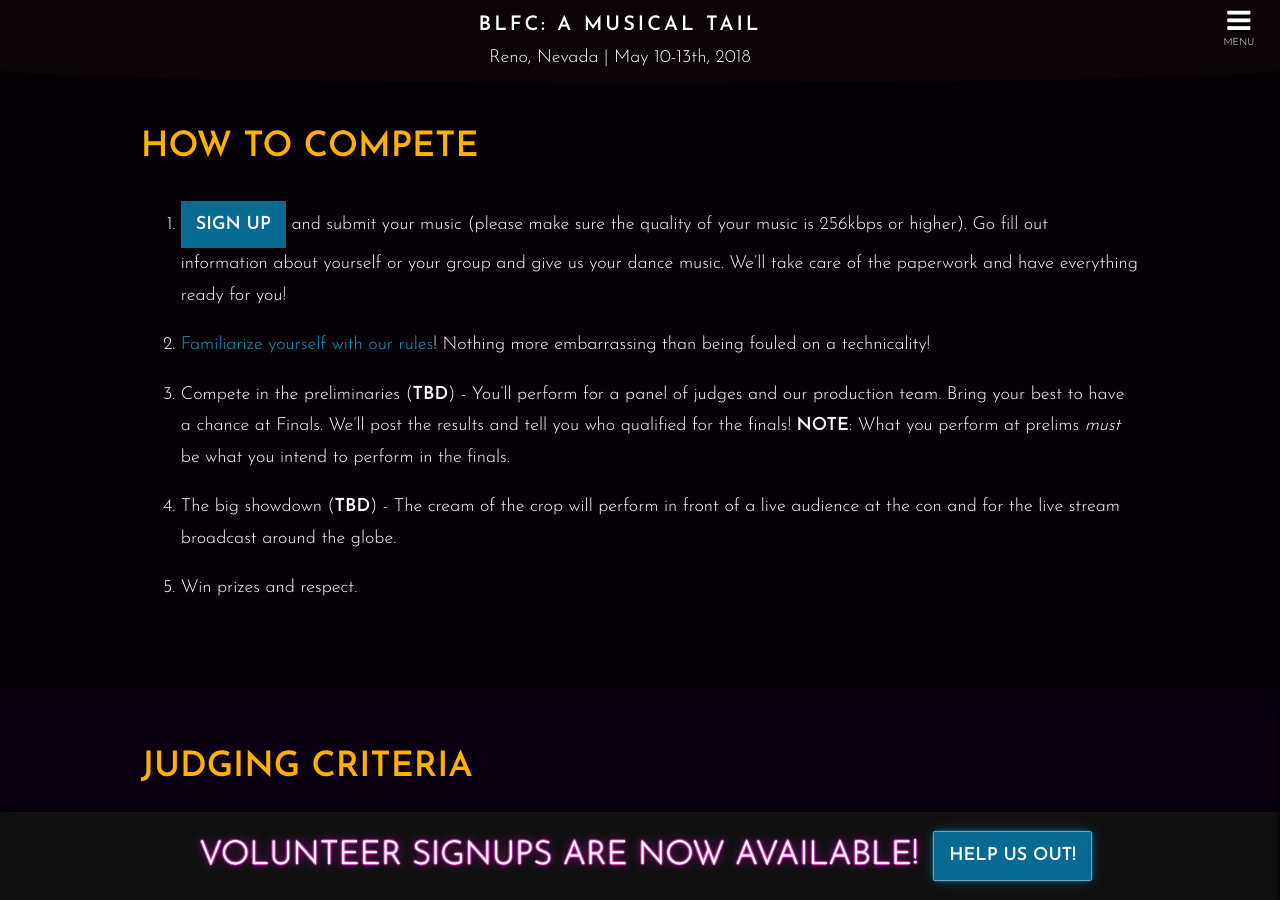
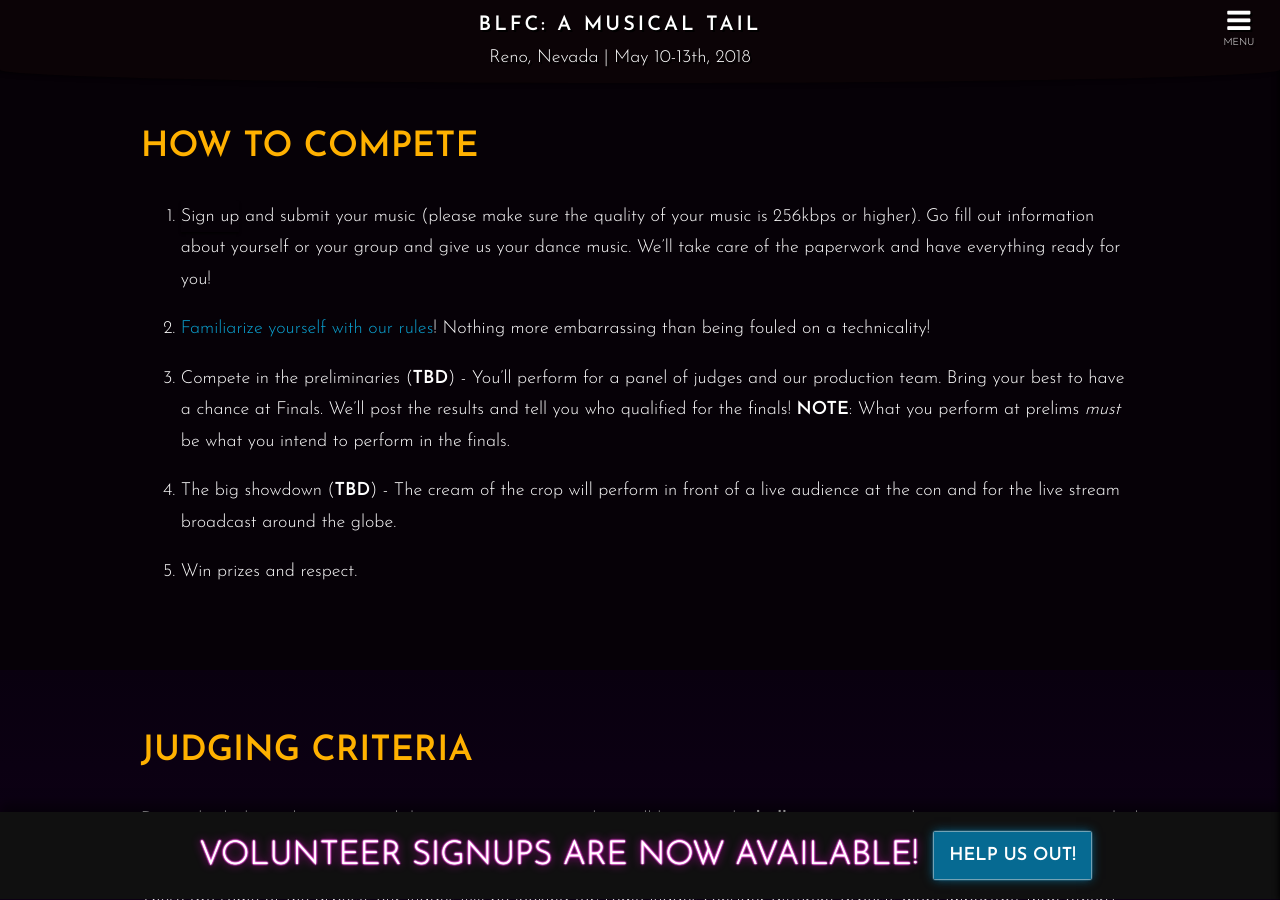
Before and after one commit to blfcweb/biggestlittlefc.github.io, a Jekyll site: the page built from events/dance-comp.md, in a window 1280 px wide and 900 px high, scrolled down 640 px. Built offline with Jekyll 4.4.1, drawn with Linux system fonts in a browser that asks for light colours.

Commit message:
fixed that noise

```diff
--- a/_includes/style.css
+++ b/_includes/style.css
@@ -87,6 +87,12 @@
 	font-weight: 600;
 	text-transform: uppercase;
 	box-shadow: 0 2px 2px rgba(0,0,0,0.7);
+}
+.button.notbutton {
+	padding: 0;
+	background: none;
+	font-weight: normal;
+	text-transform: none;
 }
 #page-title {
 	background: url("/assets/theme/bg-page-title.jpg") no-repeat scroll center center/cover;
```
